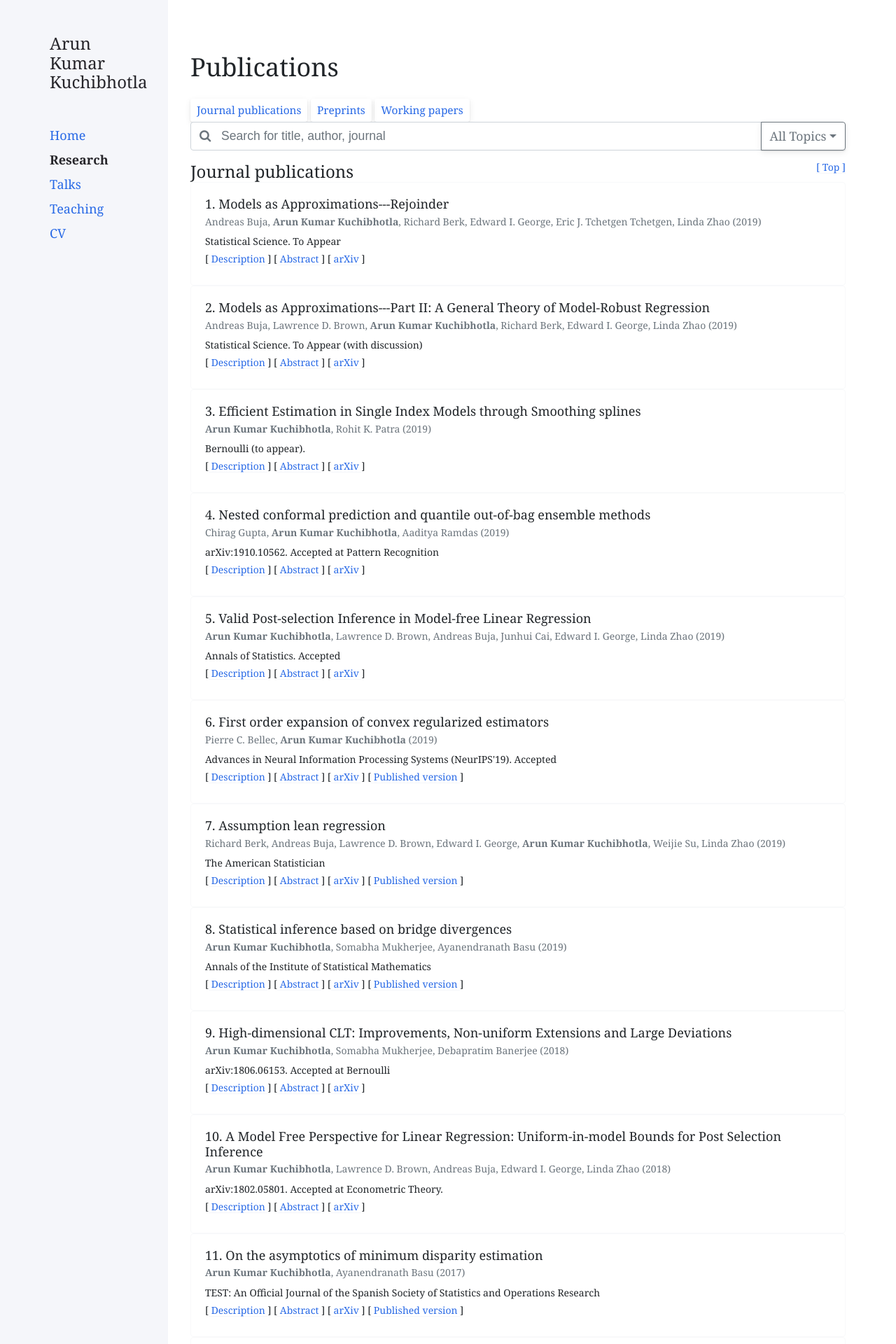
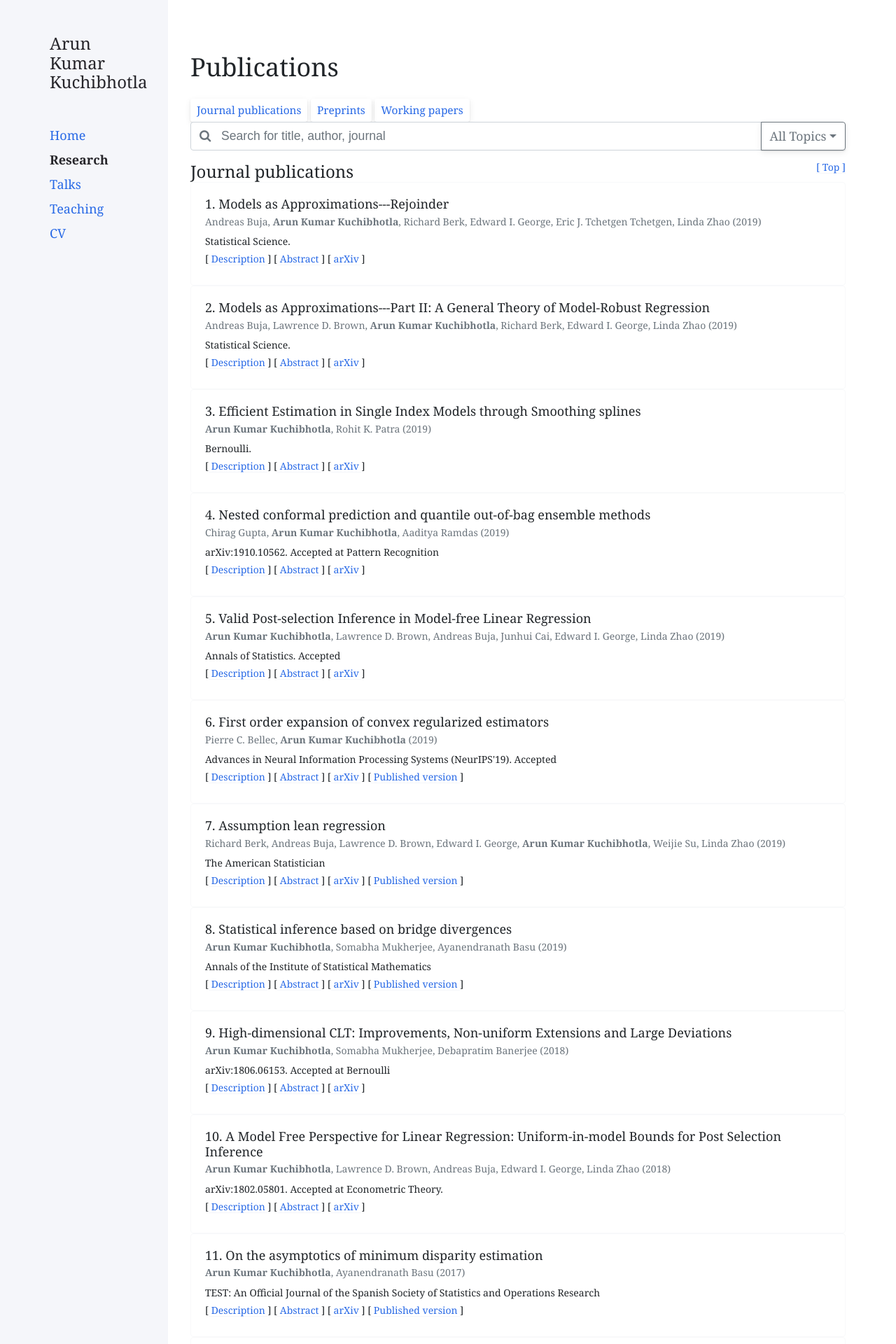
Before and after one commit to Arun-Kuchibhotla/Arun-Kuchibhotla.github.io, a Jekyll site: the page built from docs/research.md, in a window 1280 px wide. Shown: the top 1920 px of the page at 70% size. Built offline with Jekyll 4.4.1, drawn with Linux system fonts in a browser that asks for light colours; nearby versions of some CDN libraries.

Commit message:
Update publications.json

```diff
--- a/_data/publications.json
+++ b/_data/publications.json
@@ -431,7 +431,7 @@
 				"name": "Rohit K. Patra"
 			}
 		],
-		"source": "Bernoulli (to appear).",
+		"source": "Bernoulli.",
 		"year": 2019,
 		"volume": 68,
 		"citation_url": "https://arxiv.org/abs/1612.00068",
@@ -798,7 +798,7 @@
 				"name": "Linda Zhao"
 			}
 		],
-		"source": "Statistical Science. To Appear (with discussion)",
+		"source": "Statistical Science.",
 		"year": 2019,
 		"volume": 3257,
 		"citation_url": "https://arxiv.org/abs/1612.03257",
@@ -840,7 +840,7 @@
 				"name": "Linda Zhao"
 			}
 		],
-		"source": "Statistical Science. To Appear",
+		"source": "Statistical Science.",
 		"year": 2019,
 		"volume": 3257,
 		"citation_url": "",
```
